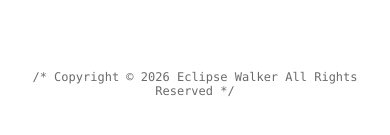
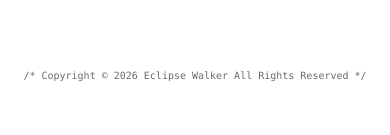
Before and after one commit to Eclipse-Walker/mfe-cheapest, a React app: page / in a window 390 px wide. Shown: the part 589-724 px from the top of the page. Built offline with nearby package versions, Linux system fonts and the light colour scheme; the HTML template or start-up script is replaced by a standard one.

Commit message:
fix: resolve mobile layout overlaps, footer wrapping, and unit text splitting

```diff
--- a/src/App.css
+++ b/src/App.css
@@ -276,8 +276,9 @@ h2 {
 
 .item-name {
   display: flex;
+  flex-wrap: wrap;
   align-items: center;
-  gap: 0.5rem;
+  gap: 0.15rem 0.5rem;
   font-weight: 600;
   font-size: 0.95rem;
 }
@@ -381,7 +382,21 @@ h2 {
 .footer {
   margin-top: 3rem;
   text-align: center;
+  white-space: nowrap;
   font-family: ui-monospace, "SFMono-Regular", Menlo, Consolas, monospace;
   font-size: 0.75rem;
   color: var(--muted);
 }
+
+/* ponytail: breakpoints picked to keep the comment on one line down to a 320px-wide phone — measured against actual text width, not guessed */
+@media (max-width: 480px) {
+  .footer {
+    font-size: 0.625rem;
+  }
+}
+
+@media (max-width: 350px) {
+  .footer {
+    font-size: 0.5rem;
+  }
+}
--- a/src/App.tsx
+++ b/src/App.tsx
@@ -197,7 +197,8 @@ const App = () => {
                 <div className="item-main">
                   <span className="item-name">{entry.name}</span>
                   <span className="item-detail">
-                    {thb.format(entry.price)} / {entry.qty}{' '}
+                    {thb.format(entry.price)} / {entry.qty}
+                    {' '}
                     {t.units[entry.unit]}
                   </span>
                   <span className="history-date">
@@ -289,7 +290,9 @@ const App = () => {
                             )}
                           </span>
                           <span className="item-detail">
-                            {thb.format(it.price)} / {it.qty} {t.units[it.unit]}
+                            {thb.format(it.price)} / {it.qty}
+                            {' '}
+                            {t.units[it.unit]}
                           </span>
                         </div>
                         <div className="item-price">
```
